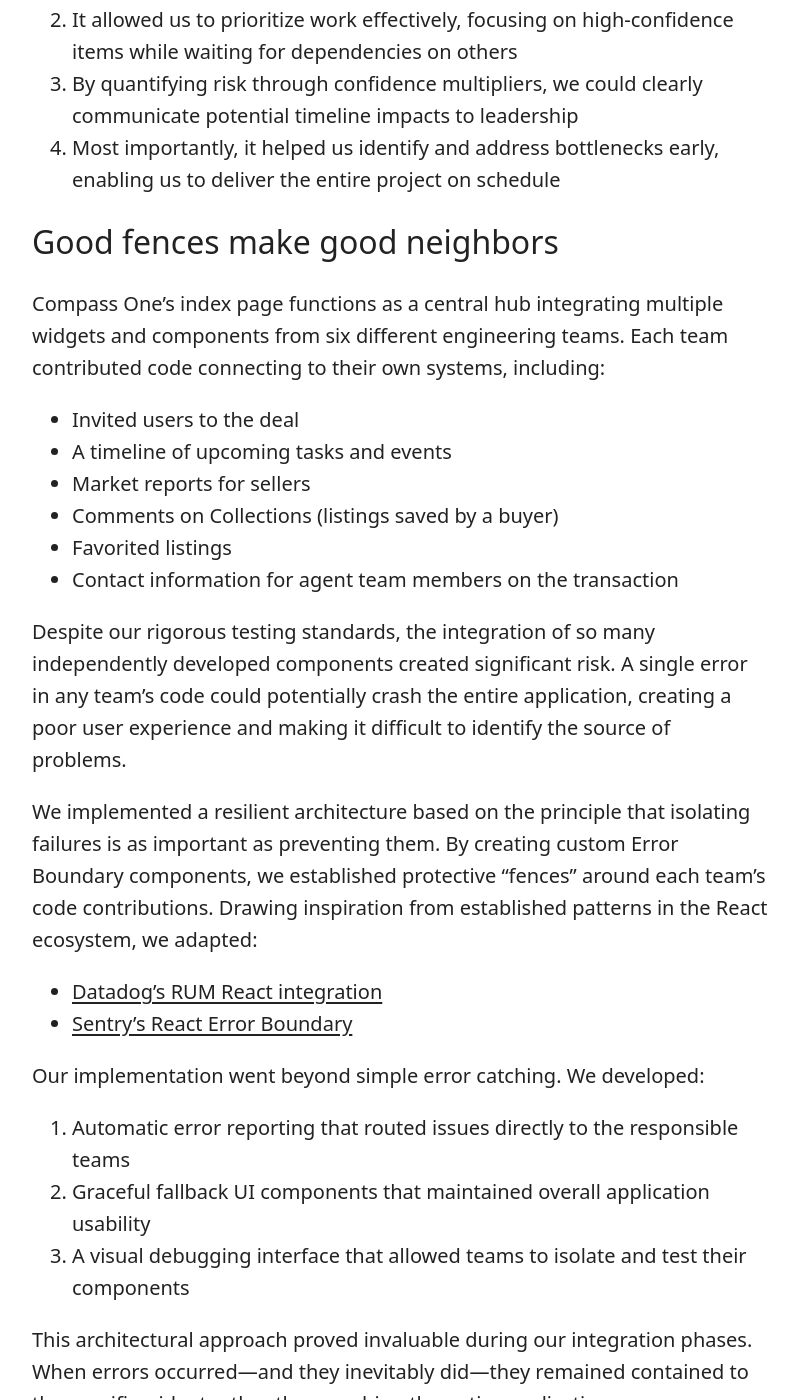
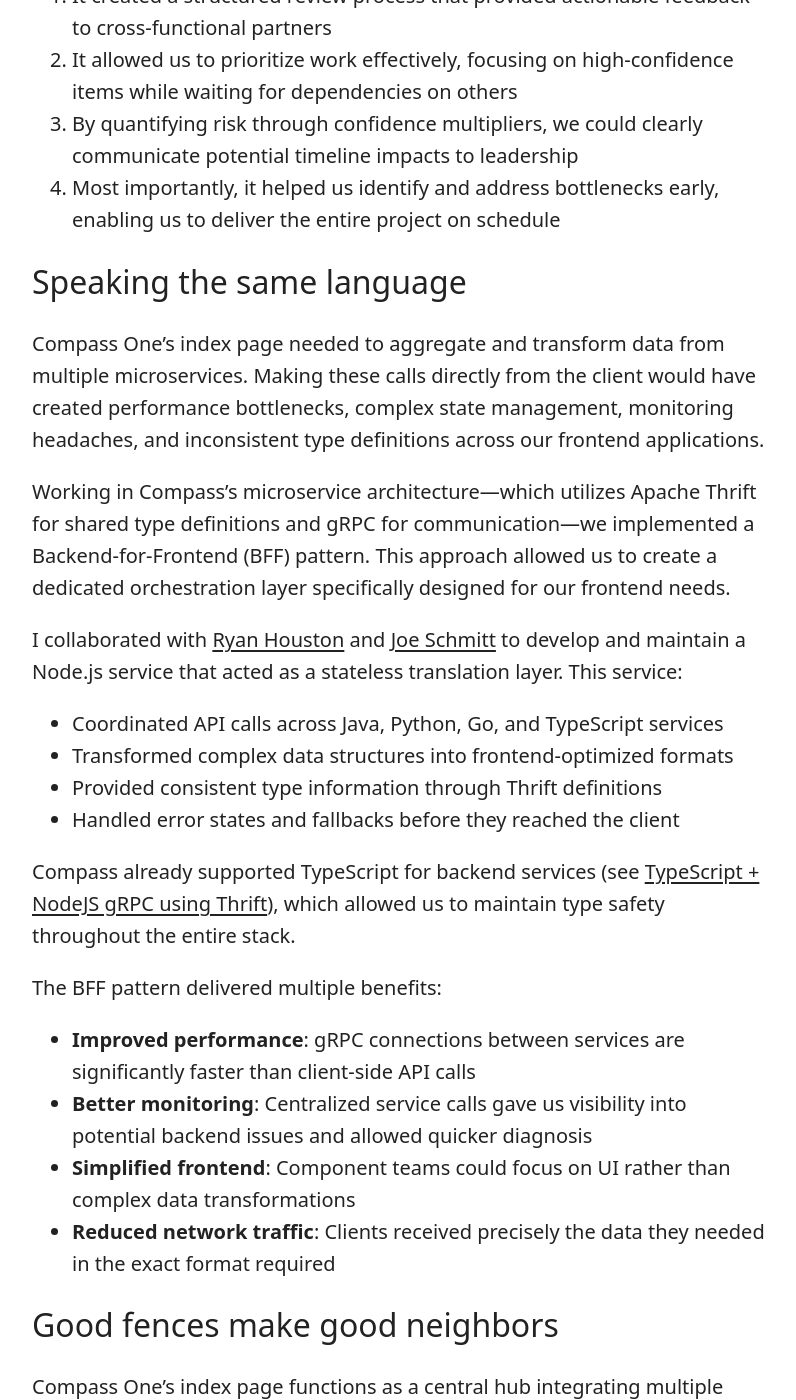
Before and after one commit to antgonzales/antgonzales.github.io, a Jekyll site: the page built from _posts/2025-03-15-building-a-transaction-dashboard-on-compass.md, in a window 1280 px wide and 1400 px high, scrolled down 3961 px. Shown: the whole window, without its empty margins (239-1035 px from the left). Built offline with Jekyll 4.4.1, drawn with Linux system fonts in a browser that asks for light colours; some of the changed text lies outside the part shown.

Commit message:
Add section on backend-for-frontend

```diff
--- a/_posts/2025-03-15-building-a-transaction-dashboard-on-compass.md
+++ b/_posts/2025-03-15-building-a-transaction-dashboard-on-compass.md
@@ -106,6 +106,45 @@
 4. Most importantly, it helped us identify and address bottlenecks early,
 enabling us to deliver the entire project on schedule
 
+## Speaking the same language
+
+Compass One's index page needed to aggregate and transform data from multiple
+microservices. Making these calls directly from the client would have created
+performance bottlenecks, complex state management, monitoring headaches, and
+inconsistent type definitions across our frontend applications.
+
+Working in Compass's microservice architecture—which utilizes Apache Thrift for
+shared type definitions and gRPC for communication—we implemented a
+Backend-for-Frontend (BFF) pattern. This approach allowed us to create a
+dedicated orchestration layer specifically designed for our frontend needs.
+
+I collaborated with [Ryan
+Houston](https://github.com/ryanhouston){:target="_blank"} and [Joe
+Schmitt](https://github.com/josephschmitt){:target="_blank} to develop and
+maintain a Node.js service that acted as a stateless translation layer. This
+service:
+
+* Coordinated API calls across Java, Python, Go, and TypeScript services
+* Transformed complex data structures into frontend-optimized formats
+* Provided consistent type information through Thrift definitions
+* Handled error states and fallbacks before they reached the client
+
+Compass already supported TypeScript for backend services (see [TypeScript +
+NodeJS gRPC using
+Thrift](https://medium.com/compass-true-north/typescript-nodejs-grpc-using-thrift-dd28b2eac700)),
+which allowed us to maintain type safety throughout the entire stack.
+
+The BFF pattern delivered multiple benefits:
+
+* **Improved performance**: gRPC connections between services are significantly
+faster than client-side API calls
+* **Better monitoring**: Centralized service calls gave us visibility into
+potential backend issues and allowed quicker diagnosis
+* **Simplified frontend**: Component teams could focus on UI rather than
+complex data transformations
+* **Reduced network traffic**: Clients received precisely the data they needed
+in the exact format required
+
 ## Good fences make good neighbors
 
 Compass One's index page functions as a central hub integrating multiple
```
